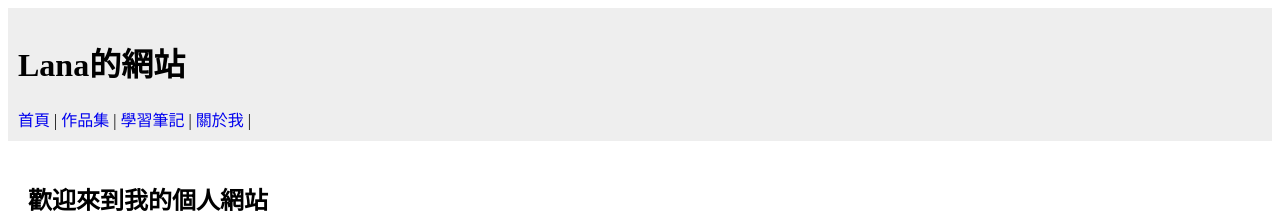
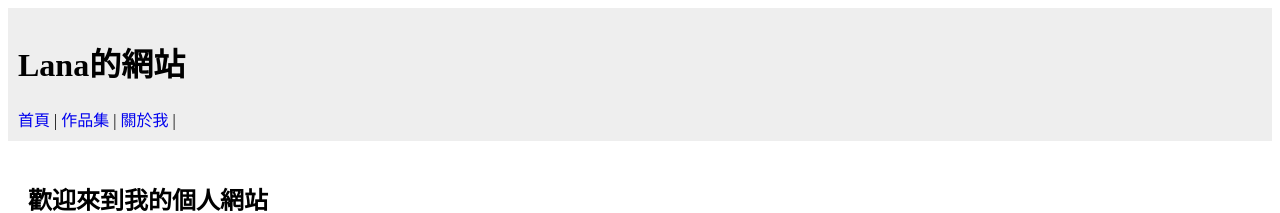
Before and after one commit to AlisonSmith1/note, a Nuxt app: page / in a window 1280 px wide. Shown: the top 213 px of the page. Built offline with nearby package versions, Linux system fonts and the light colour scheme.

Commit message:
修正選單

```diff
--- a/layouts/default.vue
+++ b/layouts/default.vue
@@ -5,7 +5,6 @@
       <nav>
         <NuxtLink to="/">首頁</NuxtLink> |
         <NuxtLink to="/portfolio">作品集</NuxtLink> |
-        <NuxtLink to="/studynote">學習筆記</NuxtLink> |
         <NuxtLink to="/about">關於我</NuxtLink> |
       </nav>
     </header>
```
